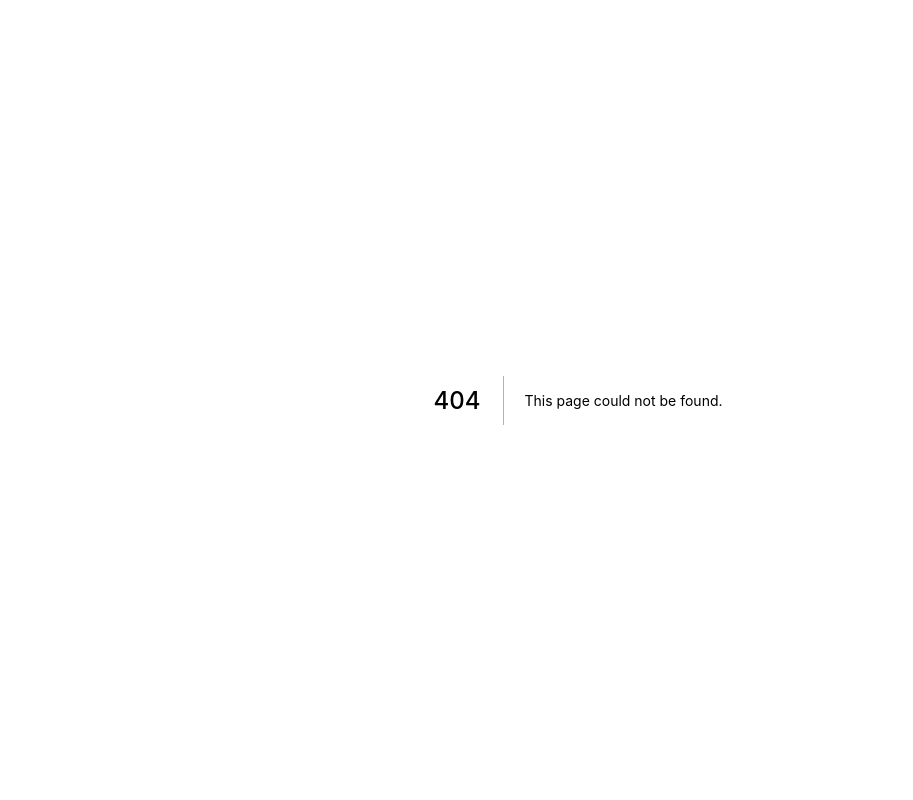
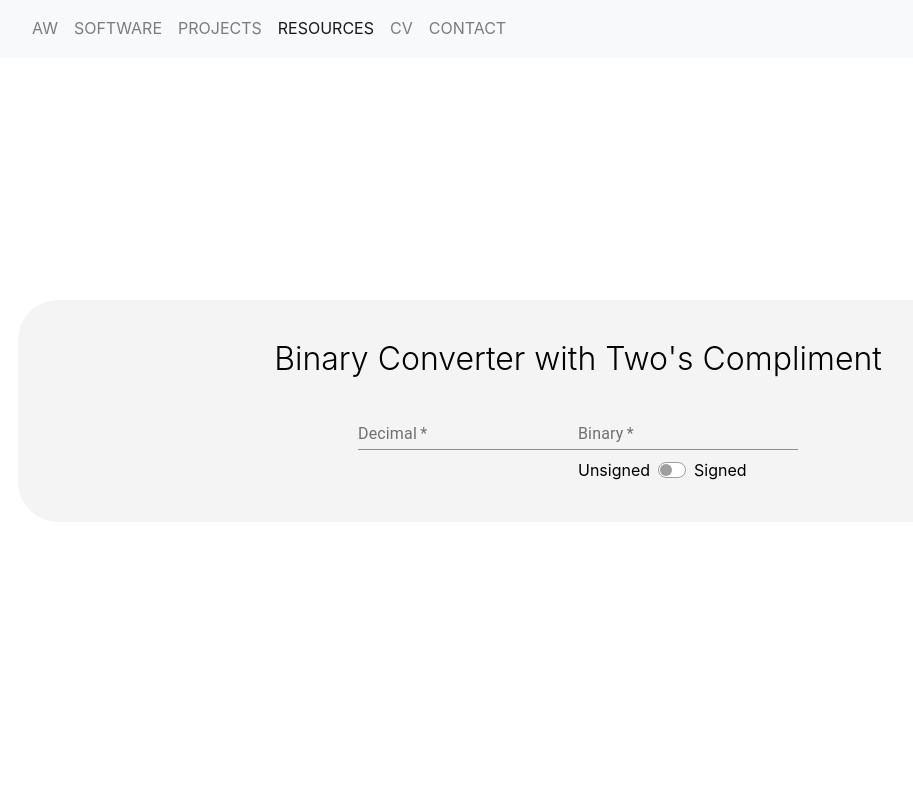
Before and after one commit to anders-wiggers/My-website, a Next.js app: page /resources/binary-converter in a window 1280 px wide. Before the commit this address had no page. Shown: the top 800 px of the page, without its empty margins (62-975 px from the left). Built offline with nearby package versions, Linux system fonts and the light colour scheme.

Commit message:
binary converter

```diff
--- /dev/null
+++ b/components/Resources/Converter/Converter.js
@@ -0,0 +1,232 @@
+import React, { Component } from 'react';
+import TextField from '@material-ui/core/TextField';
+import Grid from '@material-ui/core/Grid';
+import Switch from '@material-ui/core/Switch';
+import { withStyles } from '@material-ui/core/styles';
+
+const AntSwitch = withStyles((theme) => ({
+	root: {
+		width: 28,
+		height: 16,
+		padding: 0,
+		display: 'flex'
+	},
+	switchBase: {
+		padding: 2,
+		color: theme.palette.grey[500],
+		'&$checked': {
+			transform: 'translateX(12px)',
+			color: theme.palette.common.white,
+			'& + $track': {
+				opacity: 1,
+				backgroundColor: '#89bee0',
+				borderColor: '#89bee0'
+			}
+		}
+	},
+	thumb: {
+		width: 12,
+		height: 12,
+		boxShadow: 'none'
+	},
+	track: {
+		border: `1px solid ${theme.palette.grey[500]}`,
+		borderRadius: 16 / 2,
+		opacity: 1,
+		backgroundColor: theme.palette.common.white
+	},
+	checked: {}
+}))(Switch);
+
+export class Converter extends Component {
+	constructor(props) {
+		super(props);
+		this.state = {
+			decimal: '',
+			binary: '',
+			isTwos: false
+		};
+
+		this.handleClick = this.handleClick.bind(this);
+	}
+
+	resetState() {
+		this.setState({
+			decimal: '',
+			binary: ''
+		});
+	}
+
+	handleChange = (name) => (event) => {
+		let value = event.target.value;
+		if (name === 'decimal') {
+			if (value === '') {
+				this.resetState();
+			} else {
+				var converted;
+
+				if (value > 0) converted = Number(value).toString(2);
+				if (value < 0) converted = ((~(value * -1) + 1) >>> 0).toString(2);
+
+				this.setState({
+					[name]: event.target.value,
+					binary: converted
+				});
+			}
+		}
+		if (name === 'binary') {
+			if (/^[0-1]+$/.test(event.target.value) || event.target.value === '') {
+				if (this.state.isTwos) {
+					if (value === '') {
+						this.resetState();
+					} else {
+						converted = ~~parseInt(value, 2);
+
+						let mask;
+						let tempValue = value;
+
+						var count = 0;
+						if (value >= 1) ++count;
+
+						while (tempValue / 10 >= 1) {
+							tempValue /= 10;
+							++count;
+						}
+
+						mask = 1;
+						mask = mask << count;
+						mask--;
+
+						let newValue = converted;
+
+						newValue = newValue ^ mask;
+						newValue = ~newValue;
+
+						this.setState({
+							[name]: event.target.value,
+							decimal: newValue
+						});
+					}
+				} else {
+					if (value === '') {
+						this.resetState();
+					} else {
+						converted = parseInt(value, 2);
+
+						this.setState({
+							[name]: event.target.value,
+							decimal: converted
+						});
+					}
+				}
+			}
+		}
+	};
+
+	handleClick() {
+		this.setState({
+			isTwos: !this.state.isTwos
+		});
+		let value = this.state.binary;
+		let converted;
+		if (!this.state.isTwos) {
+			if (value === '') {
+				this.resetState();
+			} else {
+				converted = ~~parseInt(value, 2);
+
+				let mask;
+				let tempValue = value;
+
+				var count = 0;
+				if (value >= 1) ++count;
+
+				while (tempValue / 10 >= 1) {
+					tempValue /= 10;
+					++count;
+				}
+
+				mask = 1;
+				mask = mask << count;
+				mask--;
+
+				let newValue = converted;
+
+				newValue = newValue ^ mask;
+				newValue = ~newValue;
+
+				this.setState({
+					[name]: event.target.value,
+					decimal: newValue
+				});
+			}
+		} else {
+			if (value === '') {
+				this.resetState();
+			} else {
+				converted = parseInt(value, 2);
+
+				this.setState({
+					[name]: event.target.value,
+					decimal: converted
+				});
+			}
+		}
+	}
+
+	render() {
+		return (
+			<div className="box">
+				<h2 className="title">Binary Converter with Two's Compliment</h2>
+				<TextField
+					required
+					id="decimal"
+					label="Decimal"
+					placeholder="22"
+					margin="normal"
+					className="spaceing"
+					value={this.state.decimal}
+					onChange={this.handleChange('decimal')}
+				/>
+				<TextField
+					required
+					id="binary"
+					label="Binary"
+					placeholder="10110"
+					margin="normal"
+					className="spaceing"
+					value={this.state.binary}
+					onChange={this.handleChange('binary')}
+				/>
+				<div className="slider">
+					<Grid component="label" container alignItems="center" spacing={1}>
+						<Grid item>Unsigned</Grid>
+						<Grid item>
+							<AntSwitch checked={this.state.isTwos} onChange={this.handleClick} value="checkedC" />
+						</Grid>
+						<Grid item>Signed</Grid>
+					</Grid>
+				</div>
+				<style jsx>{`
+					.title {
+						font-weight: 300;
+					}
+					.box {
+						border-radius: 40px;
+						background-color: #f4f4f4;
+						text-align: center;
+						padding: 40px;
+						margin-top: 30vh;
+					}
+					.slider {
+						padding-left: 204px;
+						margin: 0 auto;
+						width: 408px;
+					}
+				`}</style>
+			</div>
+		);
+	}
+}
+
+export default Converter;
--- a/package.json
+++ b/package.json
@@ -7,7 +7,7 @@
 		"test": "echo \"Error: no test specified\" && exit 1",
 		"dev": "next",
 		"build": "next build",
-		"start": "next start -p 80"
+		"start": "next start -p 3000"
 	},
 	"author": "Anders Bille Wiggers",
 	"license": "ISC",
--- /dev/null
+++ b/pages/resources/binary-converter.js
@@ -0,0 +1,15 @@
+import React, { Component } from 'react';
+import Layout from '../../components/Layout/Layout.js';
+import Converter from '../../components/Resources/Converter/Converter';
+
+export class binaryconverter extends Component {
+	render() {
+		return (
+			<Layout title="Binary Converter" menu="res">
+				<Converter />
+			</Layout>
+		);
+	}
+}
+
+export default binaryconverter;
```
